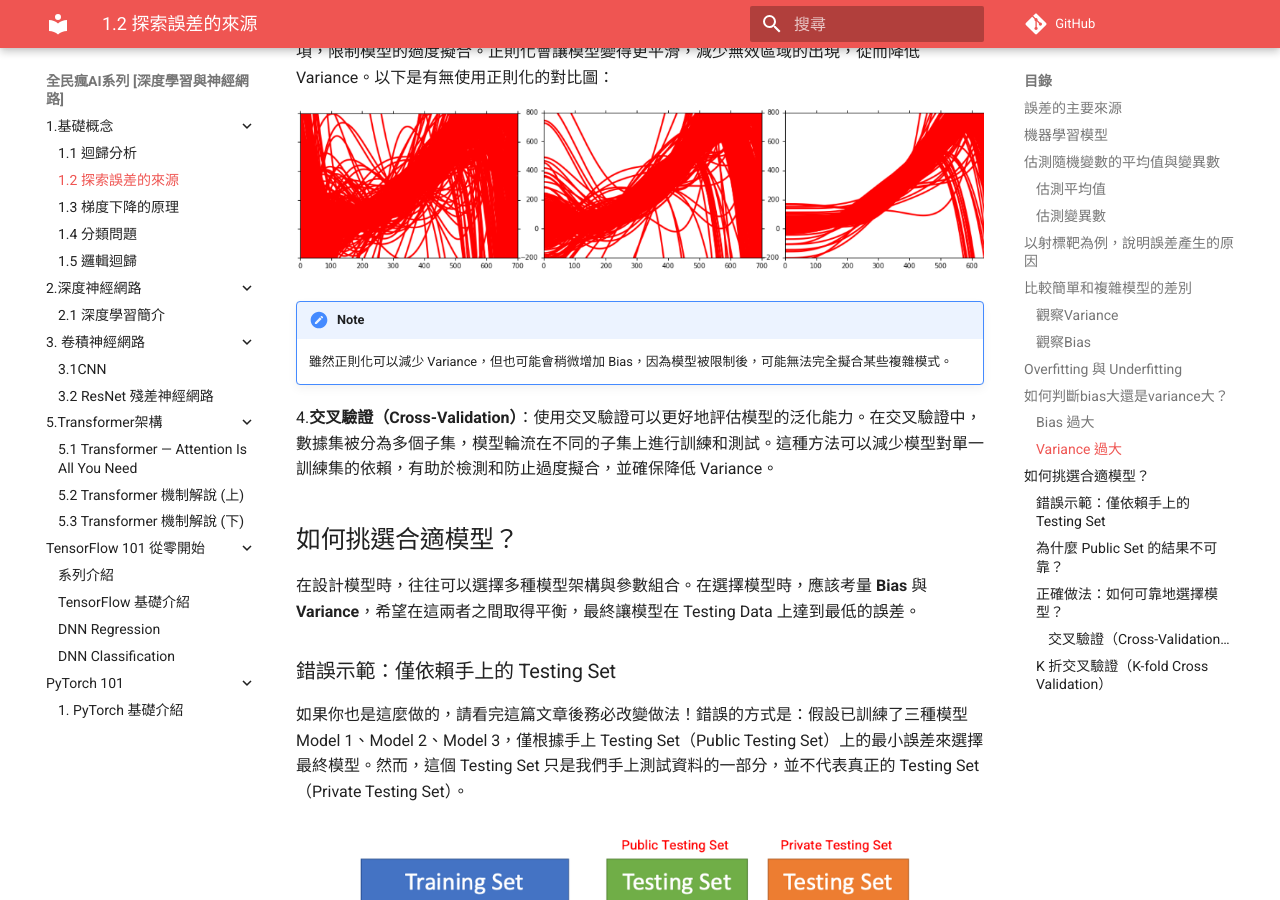
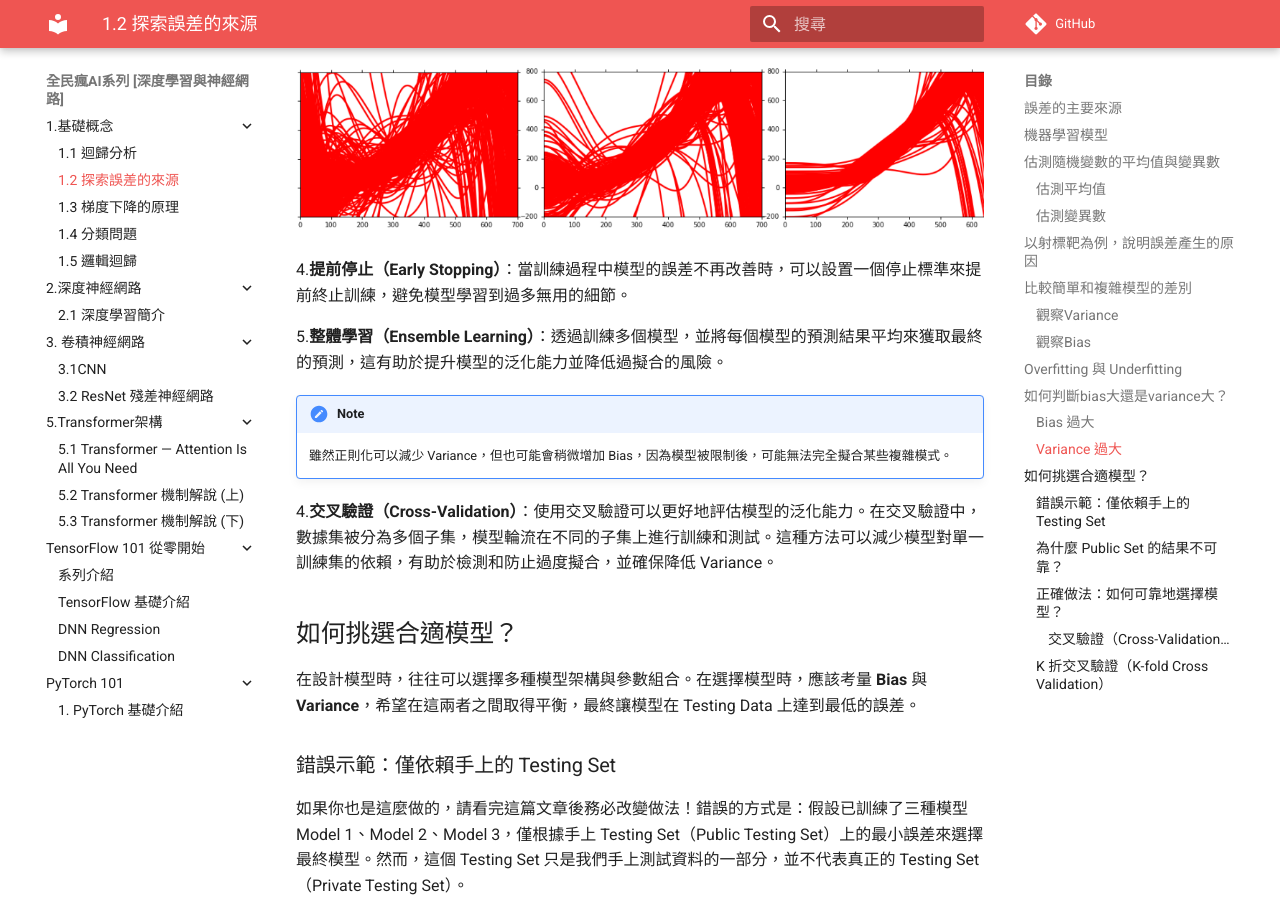
Before and after one commit to andy6804tw/crazyai-dl, an MkDocs documentation site: the page built from docs/1.基礎概念/1.2探索誤差的來源.md, in a window 1280 px wide and 900 px high, scrolled down 9067 px. Built offline with MkDocs 1.6.1 and Material for MkDocs 9.7.7, drawn with Linux system fonts in a browser that asks for light colours; nearby versions of some CDN libraries; comment, search, counter and statistics services are not loaded.

```diff
--- a/docs/1.基礎概念/1.2探索誤差的來源.md
+++ b/docs/1.基礎概念/1.2探索誤差的來源.md
@@ -200,6 +200,10 @@
 
 ![Regularization 對比](./image/img1.2.13.png)
 
+4.**提前停止（Early Stopping）**：當訓練過程中模型的誤差不再改善時，可以設置一個停止標準來提前終止訓練，避免模型學習到過多無用的細節。
+
+5.**整體學習（Ensemble Learning）**：透過訓練多個模型，並將每個模型的預測結果平均來獲取最終的預測，這有助於提升模型的泛化能力並降低過擬合的風險。
+
 !!! note
 
     雖然正則化可以減少 Variance，但也可能會稍微增加 Bias，因為模型被限制後，可能無法完全擬合某些複雜模式。
--- a/mkdocs.yml
+++ b/mkdocs.yml
@@ -57,13 +57,22 @@
       guess_lang: false
   - toc:
       permalink: false
+  # katex math
   - pymdownx.arithmatex:
       generic: true
   - admonition
   - pymdownx.details
+  # Code blocks
+  - pymdownx.highlight:
+      anchor_linenums: true
+      line_spans: __span
+      pygments_lang_class: true
+  - pymdownx.inlinehilite
+  - pymdownx.snippets
+  - pymdownx.superfences
 plugins:
-  - tags:
-      tags_file: tags.md
+  # - tags:
+  #     tags_file: tags.md
   - search
 #   - mkpdfs:
 #       design: design/report.css
```
Also changed, not shown: docs/TensorFlow 101 從零開始/DNN Regression.md (+1 -1 lines).
